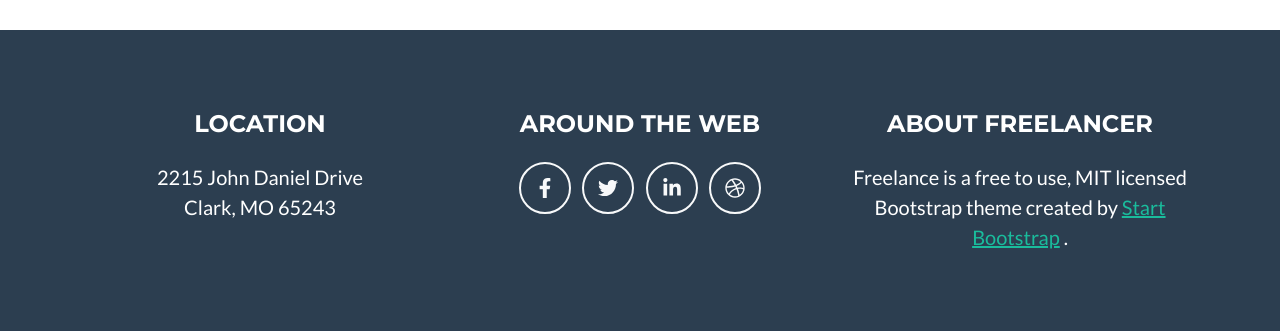
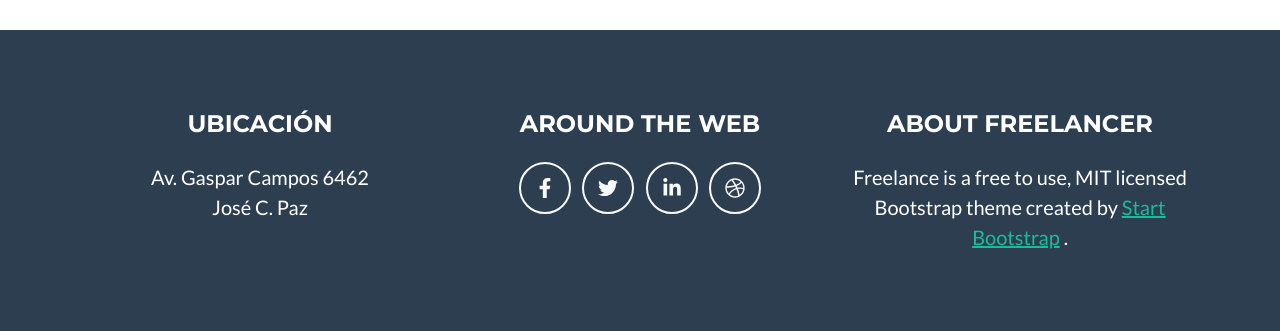
Before and after one commit to antoloza88/tercera_pre-entrega, a Django app: page /AppGym/Clientas in a window 1280 px wide. Shown: the part 3885-4216 px from the top of the page. Run offline with Django 4.2, Linux system fonts and the light colour scheme; some libraries are stand-ins or nearby versions.

Commit message:
Punto Seguro

```diff
--- a/TerceraPreEntrega/AppGym/template/AppGym/padre.html
+++ b/TerceraPreEntrega/AppGym/template/AppGym/padre.html
@@ -167,11 +167,11 @@
                 <div class="row">
                     <!-- Footer Location-->
                     <div class="col-lg-4 mb-5 mb-lg-0">
-                        <h4 class="text-uppercase mb-4">Location</h4>
+                        <h4 class="text-uppercase mb-4">Ubicación</h4>
                         <p class="lead mb-0">
-                            2215 John Daniel Drive
+                            Av. Gaspar Campos 6462
                             <br />
-                            Clark, MO 65243
+                            José C. Paz
                         </p>
                     </div>
                     <!-- Footer Social Icons-->
```
